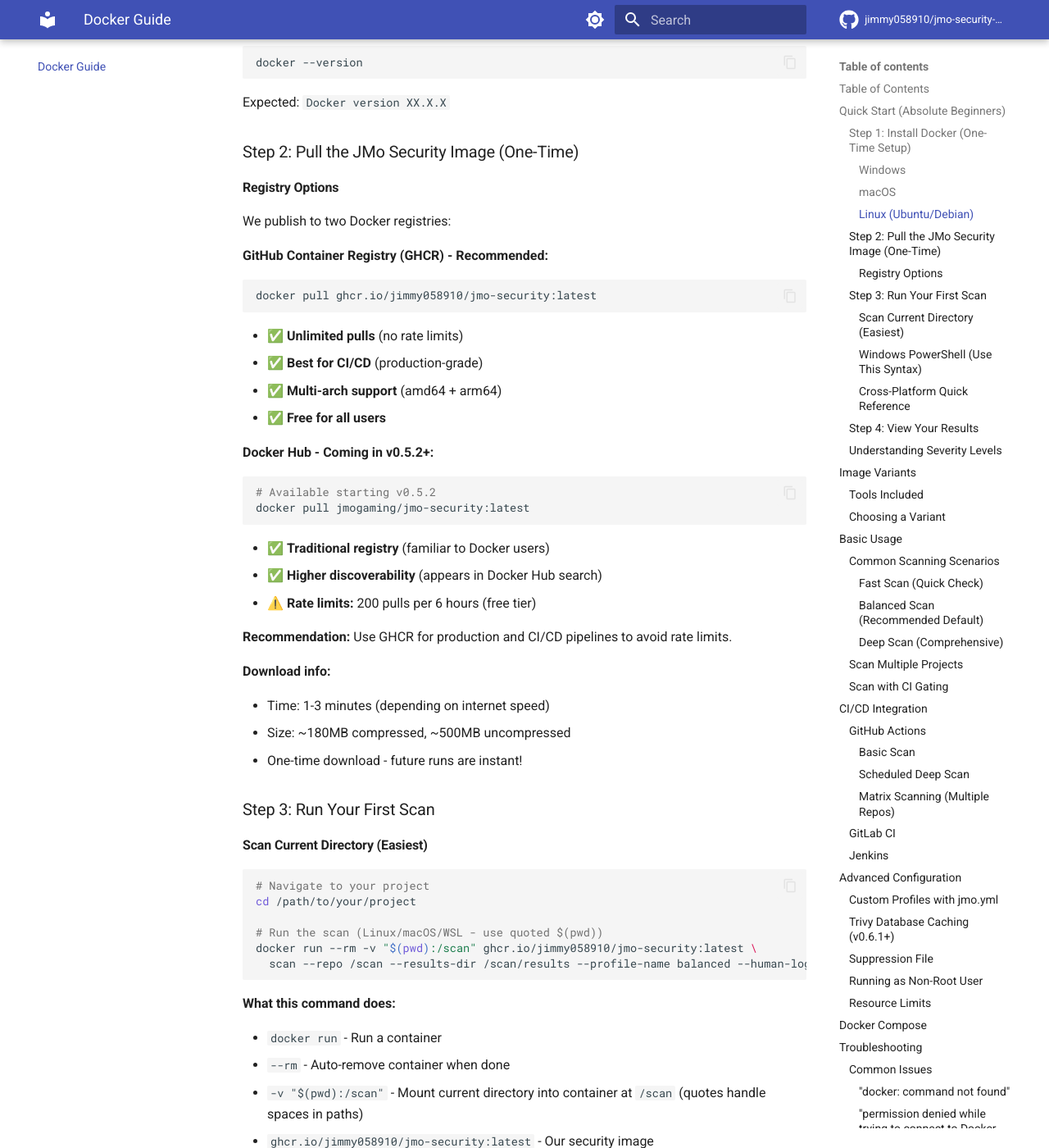
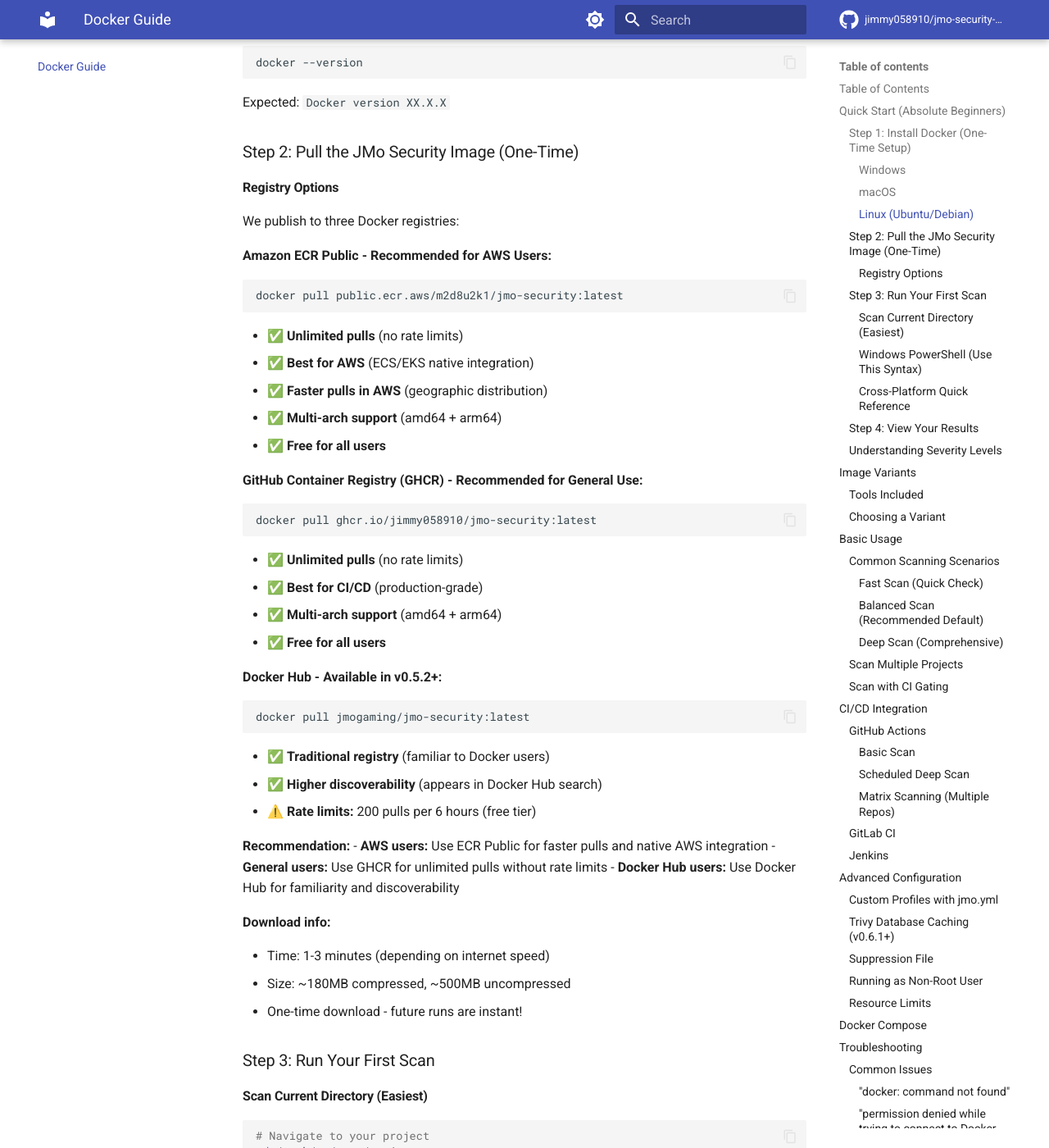
Before and after one commit to jimmy058910/jmo-security-repo, an MkDocs documentation site: the page built from docs/DOCKER_README.md, in a window 1280 px wide and 1400 px high, scrolled down 1837 px. Shown: the whole window at 82% size. Built offline with MkDocs 1.6.1 and Material for MkDocs 9.7.7, drawn with Linux system fonts in a browser that asks for light colours; comment, search, counter and statistics services are not loaded; some of the changed text lies outside the part shown.

````diff
--- a/docs/DOCKER_README.md
+++ b/docs/DOCKER_README.md
@@ -81,9 +81,21 @@ Expected: `Docker version XX.X.X`
 
 #### Registry Options
 
-We publish to two Docker registries:
+We publish to three Docker registries:
 
-**GitHub Container Registry (GHCR) - Recommended:**
+**Amazon ECR Public - Recommended for AWS Users:**
+
+```bash
+docker pull public.ecr.aws/m2d8u2k1/jmo-security:latest
+```
+
+- ✅ **Unlimited pulls** (no rate limits)
+- ✅ **Best for AWS** (ECS/EKS native integration)
+- ✅ **Faster pulls in AWS** (geographic distribution)
+- ✅ **Multi-arch support** (amd64 + arm64)
+- ✅ **Free for all users**
+
+**GitHub Container Registry (GHCR) - Recommended for General Use:**
 
 ```bash
 docker pull ghcr.io/jimmy058910/jmo-security:latest
@@ -94,10 +106,9 @@ docker pull ghcr.io/jimmy058910/jmo-security:latest
 - ✅ **Multi-arch support** (amd64 + arm64)
 - ✅ **Free for all users**
 
-**Docker Hub - Coming in v0.5.2+:**
+**Docker Hub - Available in v0.5.2+:**
 
 ```bash
-# Available starting v0.5.2
 docker pull jmogaming/jmo-security:latest
 ```
 
@@ -105,7 +116,10 @@ docker pull jmogaming/jmo-security:latest
 - ✅ **Higher discoverability** (appears in Docker Hub search)
 - ⚠️ **Rate limits:** 200 pulls per 6 hours (free tier)
 
-**Recommendation:** Use GHCR for production and CI/CD pipelines to avoid rate limits.
+**Recommendation:**
+- **AWS users:** Use ECR Public for faster pulls and native AWS integration
+- **General users:** Use GHCR for unlimited pulls without rate limits
+- **Docker Hub users:** Use Docker Hub for familiarity and discoverability
 
 **Download info:**
 
@@ -122,6 +136,11 @@ docker pull jmogaming/jmo-security:latest
 cd /path/to/your/project
 
 # Run the scan (Linux/macOS/WSL - use quoted $(pwd))
+# Option 1: ECR Public (recommended for AWS users)
+docker run --rm -v "$(pwd):/scan" public.ecr.aws/m2d8u2k1/jmo-security:latest \
+  scan --repo /scan --results-dir /scan/results --profile-name balanced --human-logs
+
+# Option 2: GitHub Container Registry (recommended for general users)
 docker run --rm -v "$(pwd):/scan" ghcr.io/jimmy058910/jmo-security:latest \
   scan --repo /scan --results-dir /scan/results --profile-name balanced --human-logs
 ```
````
Also changed, not shown: README.md (+6 -2 lines), 2 other files.
